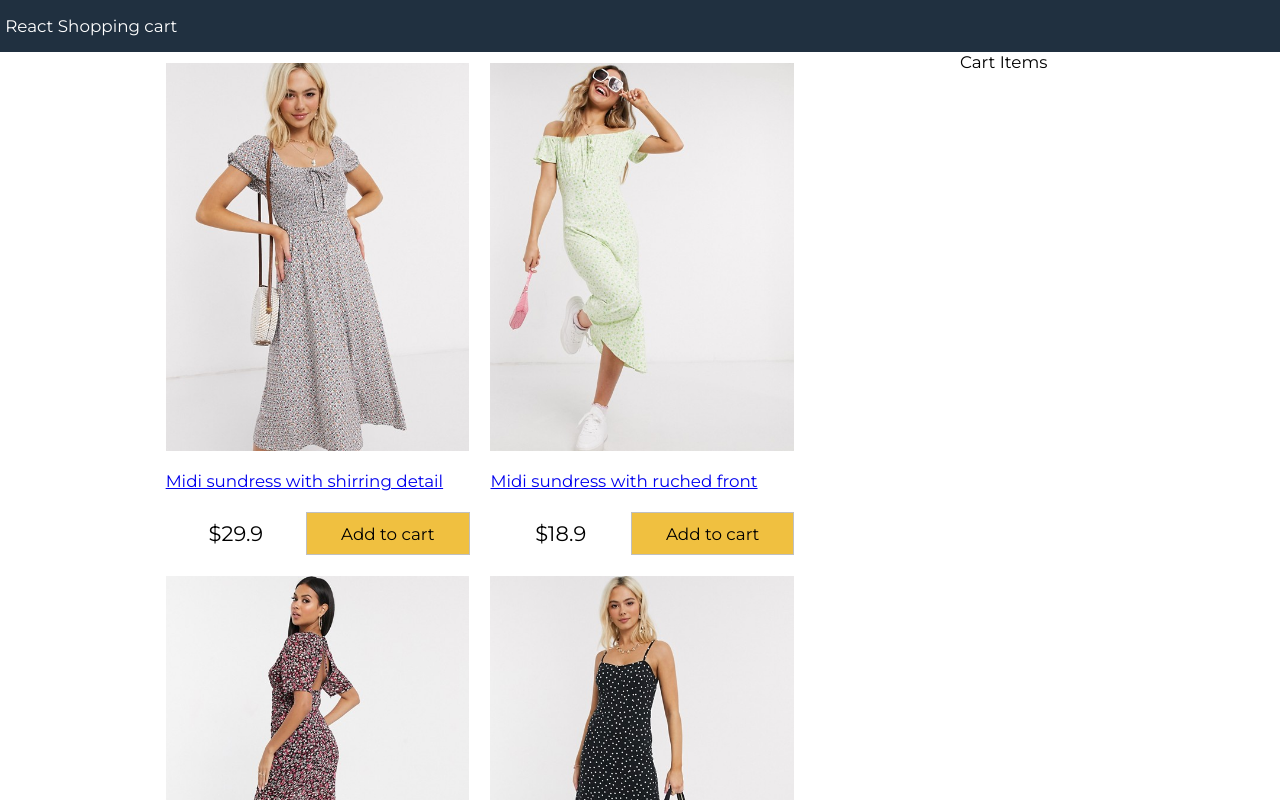
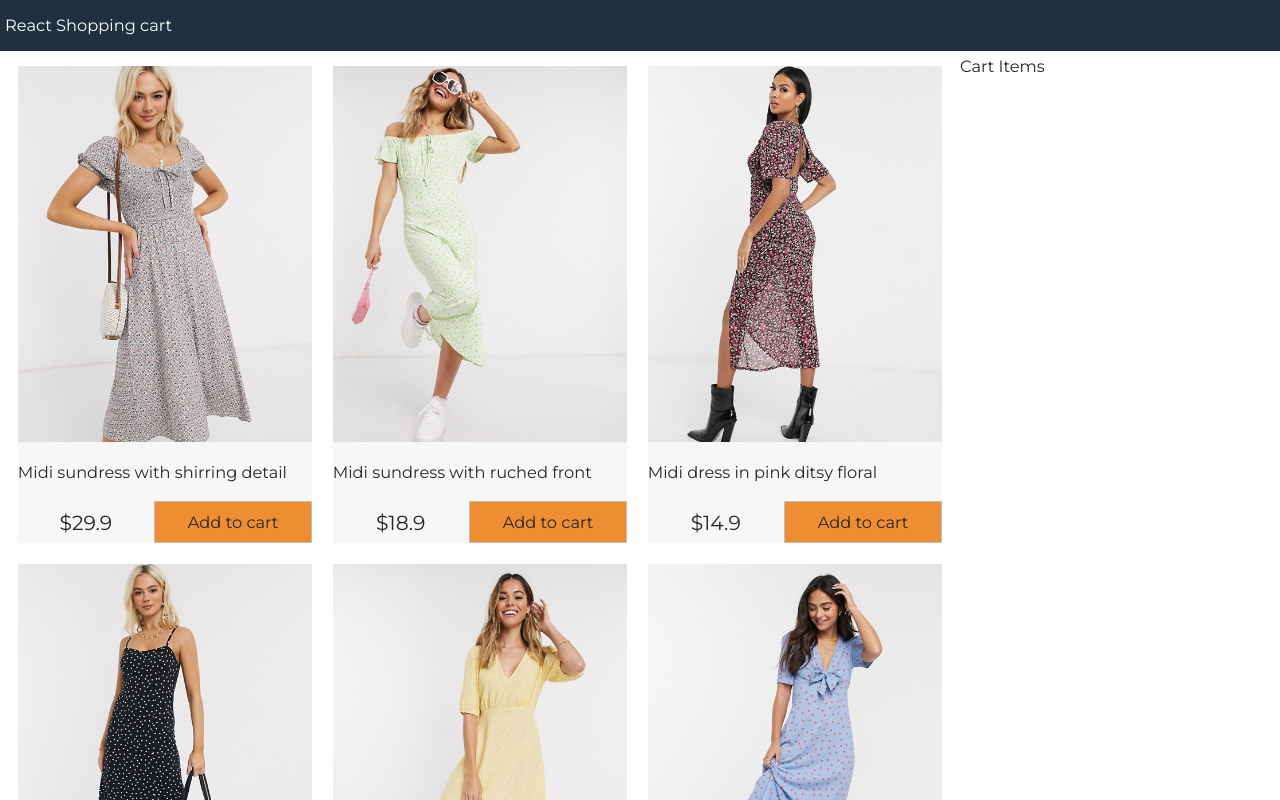
Before and after one commit to Pekstaar/react-shopping-cart, a React (Create React App) app: page / in a window 1280 px wide. Shown: the top 800 px of the page. Built offline with nearby package versions, Linux system fonts and the light colour scheme.

Commit message:
style update

```diff
--- a/src/components/Products.js
+++ b/src/components/Products.js
@@ -1,5 +1,6 @@
 import React, { Component } from 'react';
 import formatCurrency from '../util';
+
 class Products extends Component {
   render() {
     return (
@@ -8,7 +9,7 @@ class Products extends Component {
             {this.props.products.map(product =>(
                 <li key={product.id}>
                     <div className="product">
-                        <a href={"#" + product.id}>
+                        <a href={"#" + (product._id)}>
                              <img src={product.image} alt={product.title}></img>
                              <p>
                                  {product.title}
--- a/src/index.css
+++ b/src/index.css
@@ -1,7 +1,7 @@
 @import url('https://fonts.googleapis.com/css2?family=Montserrat:ital,wght@0,300;0,400;0,500;1,200;1,300;1,400;1,500&display=swap');
 
 html{
-  font-size: 65.5%; /*62.5*/
+  font-size: 63.5%; /*62.5*/
   box-sizing: border-box;
 }
 
@@ -13,6 +13,7 @@ body,
 body, input,select, button, textarea{
   font-family: Montserrat, Arial, Helvetica, sans-serif;
   font-size: 1.6rem;
+  color: rgb(39, 37, 37);
 }
 .grid-container{
   display: grid;
@@ -24,13 +25,17 @@ body, input,select, button, textarea{
   grid-template-columns: 1fr ;
   height: 100%;
 }
+a{
+
+  text-decoration: none;
+}
 a:hover{
   color:#ff8015;
 }
 header{
   grid-area: header;
   background-color: #203040;
-  color: #ffffff;
+  color: #d3baba;
   display: flex;
   justify-content: space-between;
   align-items: center;
@@ -42,6 +47,8 @@ header a{
 }
 main{
   grid-area: main;
+  padding-top:5px;
+  padding-bottom: 10px;
 }
 footer{
   grid-area: footer;
@@ -68,6 +75,7 @@ footer{
   flex-wrap: wrap;
   justify-content: center;
   align-content: center;
+  padding: 2px;
   padding: 0;
   margin:0;
   list-style-type: none;
@@ -83,7 +91,16 @@ footer{
   display:flex;
   flex-direction: column;
   justify-content: space-between;
+  background-color: #f7f7f7;
   height: 100%;
+}
+.product a{
+  color: #272727;
+
+}
+.product a:hover{
+  color: #000;
+  font-weight: 500;
 }
 .product img{
   max-width: 37rem;
@@ -108,10 +125,13 @@ footer{
   border: 0.1rem #c0c0c0 solid;
   background-color: #f0f0f0;
   cursor: pointer;
+  transition: transform 0.3s ease-in-out;
 }
 .button:hover{
-  border: 0.1rem #808080 solid;
+  box-shadow: 0 0.6em 0.5em -0.4em;
+  transform: translateY(-0.15em);
+  transition: transform 0.3s ease-in-out;
 }
 .button.primary{
-  background-color: #f0c040;
+  background-color: #ee8d32;
 }
```
